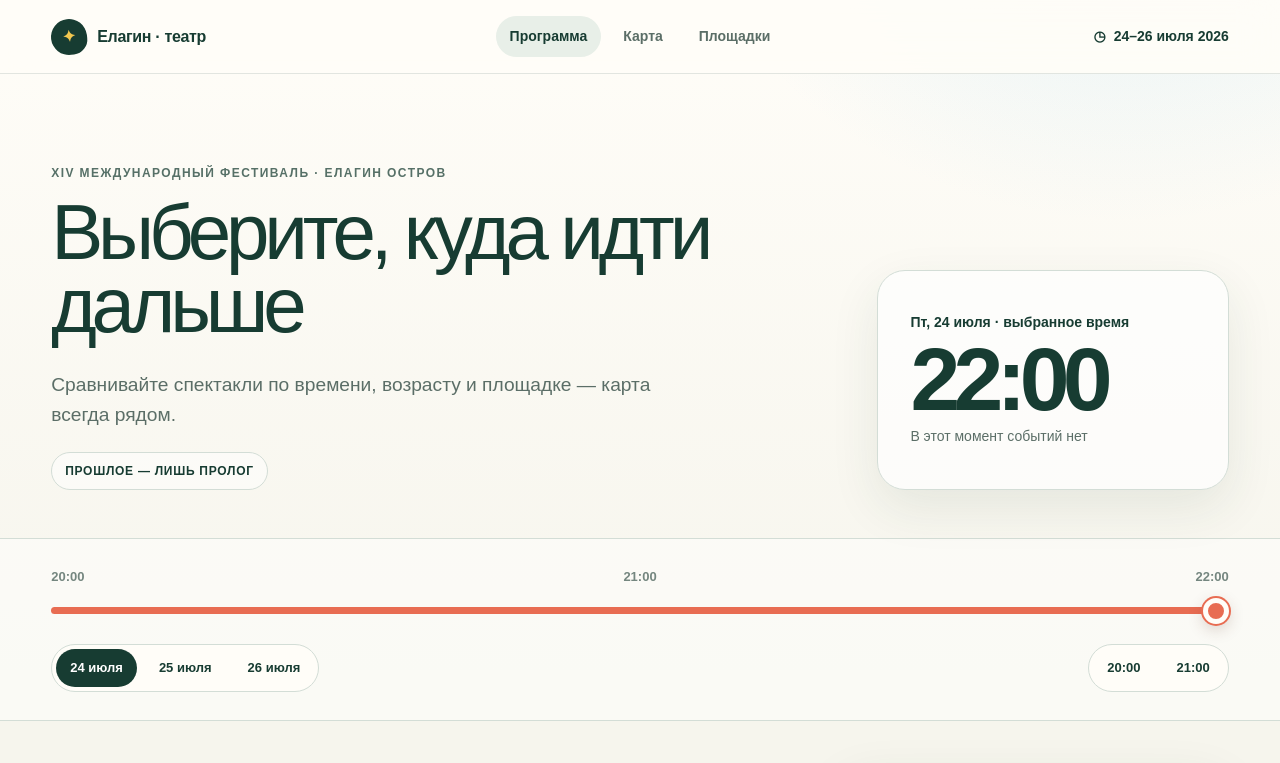
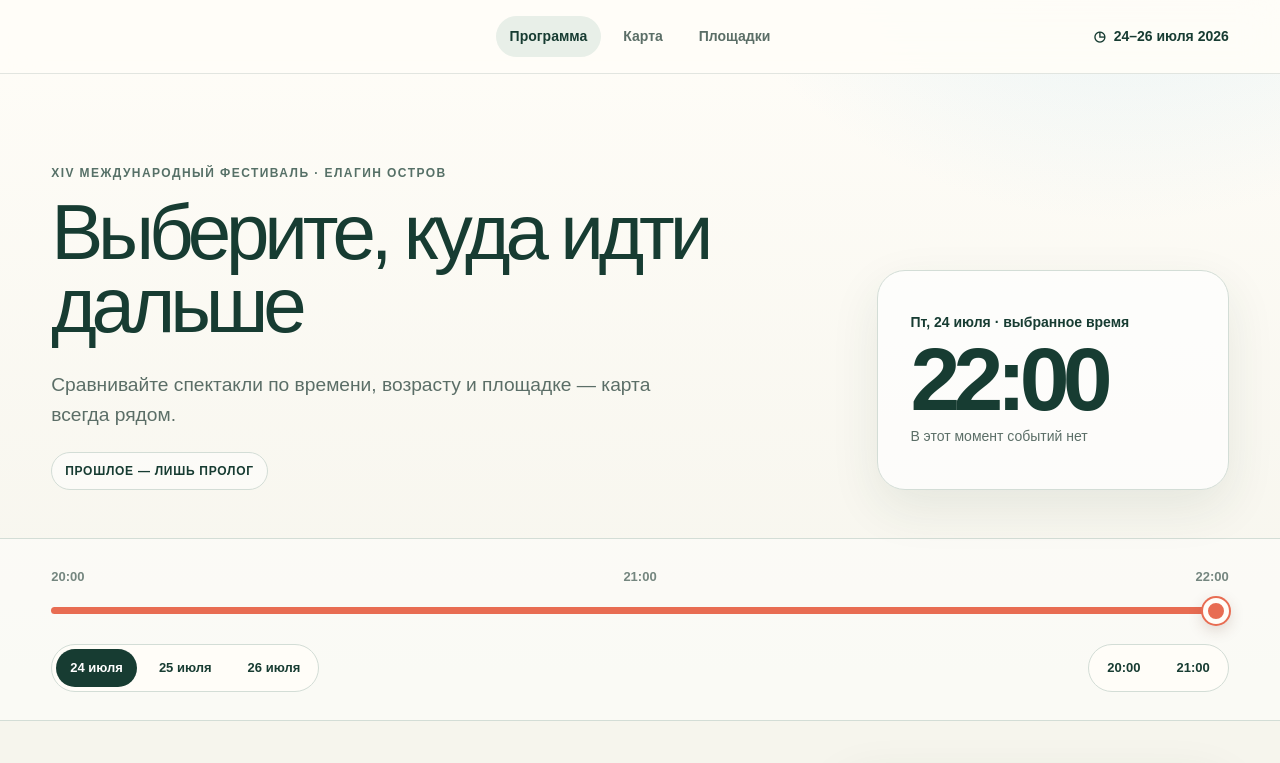
Before and after one commit to meloshnikov/theater-festival, a Next.js app: page / in a window 1280 px wide. Shown: the top 763 px of the page. Built offline with nearby package versions, Linux system fonts and the light colour scheme.

Commit message:
Убрать знак и название из шапки

```diff
--- a/app/page.tsx
+++ b/app/page.tsx
@@ -447,12 +447,7 @@ export default function Home() {
   return (
     <main>
       <header className="site-header">
-        <a className="brand" href="#top" aria-label="В начало страницы">
-          <span className="brand-mark" aria-hidden="true">
-            ✦
-          </span>
-          <span>Елагин · театр</span>
-        </a>
+        <span aria-hidden="true" />
         <nav className="top-nav" aria-label="Основная навигация">
           <a className="active" href="#program">
             Программа
```
